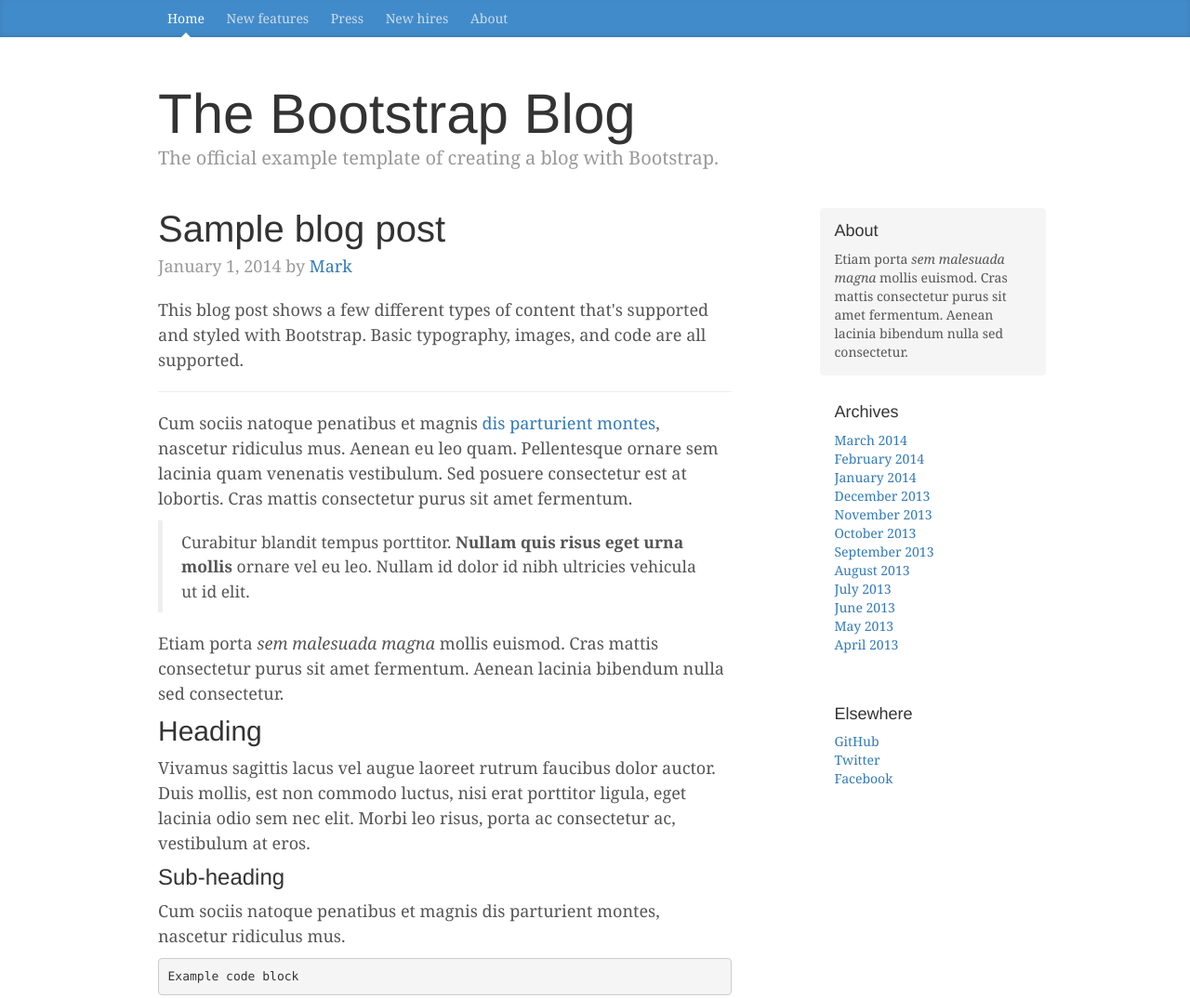
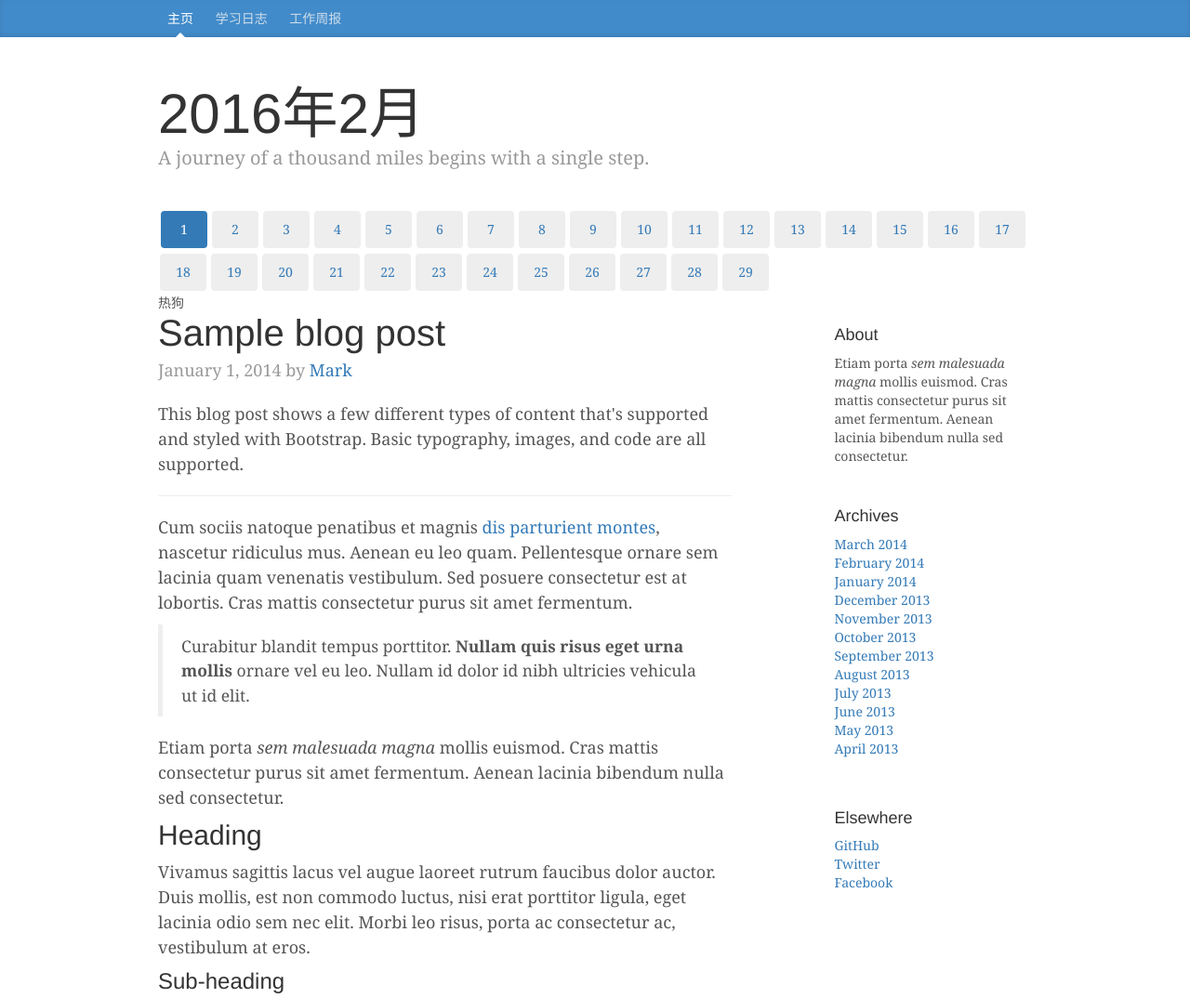
Before and after one commit to micky-wj/learnings, a plain HTML site: page blog/index.html in a window 1280 px wide. Shown: the top 1074 px of the page at 93% size. Drawn offline with nearby package versions, Linux system fonts and the light colour scheme.

Commit message:
upload work records

```diff
--- a/blog/blog.css
+++ b/blog/blog.css
@@ -109,9 +109,23 @@ h6, .h6 {
   margin: 0 -15px 15px;
 }
 .sidebar-module-inset {
-  padding: 15px;
-  background-color: #f5f5f5;
+  /*padding: 15px;*/
   border-radius: 4px;
+/*border: 1px solid #ccc;*/
+}
+.nav-pills{
+   display: flex;
+   /*justify-content:center;*/
+   flex-wrap:wrap;
+}
+.sidebar-module-inset li{
+  width:50px;
+  margin: 3px;
+  text-align: center;
+}
+.nav-pills>li>a {
+    border-radius: 4px;
+    background: #eee;
 }
 .sidebar-module-inset p:last-child,
 .sidebar-module-inset ul:last-child,
--- a/blog/index.html
+++ b/blog/index.html
@@ -12,21 +12,61 @@
     <div class="blog-masthead">
       <div class="container">
         <nav class="blog-nav">
-          <a class="blog-nav-item active" href="#">Home</a>
-          <a class="blog-nav-item" href="#">New features</a>
-          <a class="blog-nav-item" href="#">Press</a>
-          <a class="blog-nav-item" href="#">New hires</a>
-          <a class="blog-nav-item" href="#">About</a>
+          <a class="blog-nav-item active" href="#">主页</a>
+          <a class="blog-nav-item" href="#">学习日志</a>
+          <a class="blog-nav-item" href="#">工作周报</a>
         </nav>
       </div>
     </div>
+    <div class="container">
+      <div class="blog-header">
+        <h1 class="blog-title">2016年2月</h1>
+        <p class="lead blog-description">A journey of a thousand miles begins with a single step.</p>
+      </div>
+      <div>
 
-    <div class="container">
+  <!-- Nav tabs -->
+  <ul class="nav nav-pills sidebar-module-inset" role="tablist">
+    <li role="presentation" class="active"><a href="#note1" role="tab" data-toggle="tab">1</a></li>
+    <li role="presentation"><a href="#note2" role="tab" data-toggle="tab">2</a></li>
+    <li role="presentation"><a href="#note3" role="tab" data-toggle="tab">3</a></li>
+    <li role="presentation"><a href="#note4" role="tab" data-toggle="tab">4</a></li>
+    <li role="presentation"><a href="#note5" role="tab" data-toggle="tab">5</a></li>
+    <li role="presentation"><a href="#note6" role="tab" data-toggle="tab">6</a></li>
+    <li role="presentation"><a href="#note7" role="tab" data-toggle="tab">7</a></li>
+    <li role="presentation"><a href="#note8" role="tab" data-toggle="tab">8</a></li>
+    <li role="presentation"><a href="#note9" role="tab" data-toggle="tab">9</a></li>
+    <li role="presentation"><a href="#note10" role="tab" data-toggle="tab">10</a></li>
+    <li role="presentation"><a href="#note11" role="tab" data-toggle="tab">11</a></li>
+    <li role="presentation"><a href="#note12" role="tab" data-toggle="tab">12</a></li>
+    <li role="presentation"><a href="#note13" role="tab" data-toggle="tab">13</a></li>
+    <li role="presentation"><a href="#note14" role="tab" data-toggle="tab">14</a></li>
+    <li role="presentation"><a href="#note15" role="tab" data-toggle="tab">15</a></li>
+    <li role="presentation"><a href="#note16" role="tab" data-toggle="tab">16</a></li>
+    <li role="presentation"><a href="#note17" role="tab" data-toggle="tab">17</a></li>
+    <li role="presentation"><a href="#note18" role="tab" data-toggle="tab">18</a></li>
+    <li role="presentation"><a href="#note19" role="tab" data-toggle="tab">19</a></li>
+    <li role="presentation"><a href="#note20" role="tab" data-toggle="tab">20</a></li>
+    <li role="presentation"><a href="#note21" role="tab" data-toggle="tab">21</a></li>
+    <li role="presentation"><a href="#note22" role="tab" data-toggle="tab">22</a></li>
+    <li role="presentation"><a href="#note23" role="tab" data-toggle="tab">23</a></li>
+    <li role="presentation"><a href="#note24" role="tab" data-toggle="tab">24</a></li>
+    <li role="presentation"><a href="#note25" role="tab" data-toggle="tab">25</a></li>
+    <li role="presentation"><a href="#note26" role="tab" data-toggle="tab">26</a></li>
+    <li role="presentation"><a href="#note27" role="tab" data-toggle="tab">27</a></li>
+    <li role="presentation"><a href="#note28" role="tab" data-toggle="tab">28</a></li>
+    <li role="presentation"><a href="#note29" role="tab" data-toggle="tab">29</a></li>
+  </ul>
 
-      <div class="blog-header">
-        <h1 class="blog-title">The Bootstrap Blog</h1>
-        <p class="lead blog-description">The official example template of creating a blog with Bootstrap.</p>
-      </div>
+  <!-- Tab panes -->
+  <div class="tab-content">
+    <div role="tabpanel" class="tab-pane active" id="note1">热狗</div>
+    <div role="tabpanel" class="tab-pane" id="note2">..2.</div>
+    <div role="tabpanel" class="tab-pane" id="note3">...3</div>
+    <div role="tabpanel" class="tab-pane" id="note4">..4.</div>
+  </div>
+
+</div>
 
       <div class="row">
 
```
Also changed, not shown: 3 other files.
